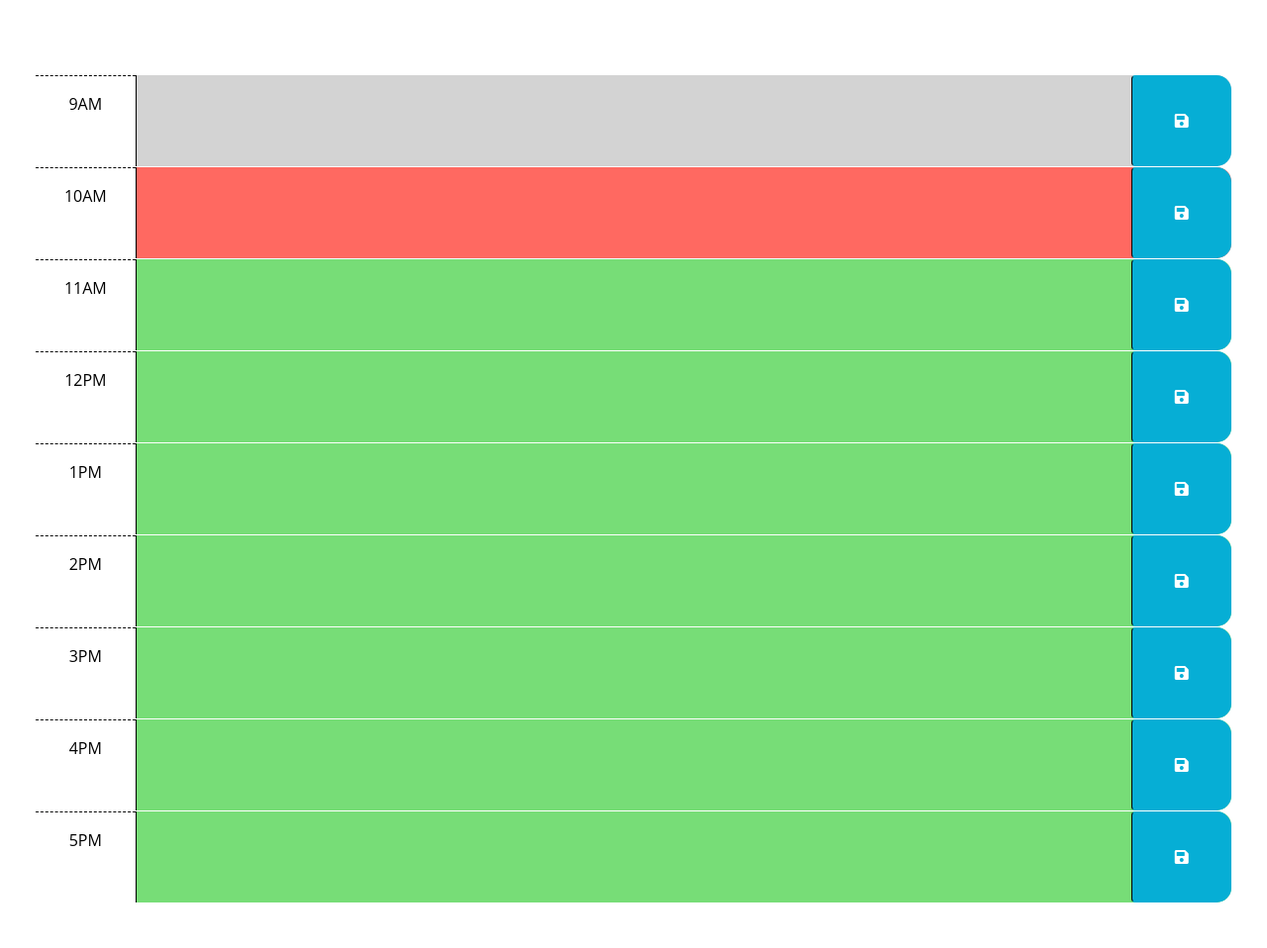
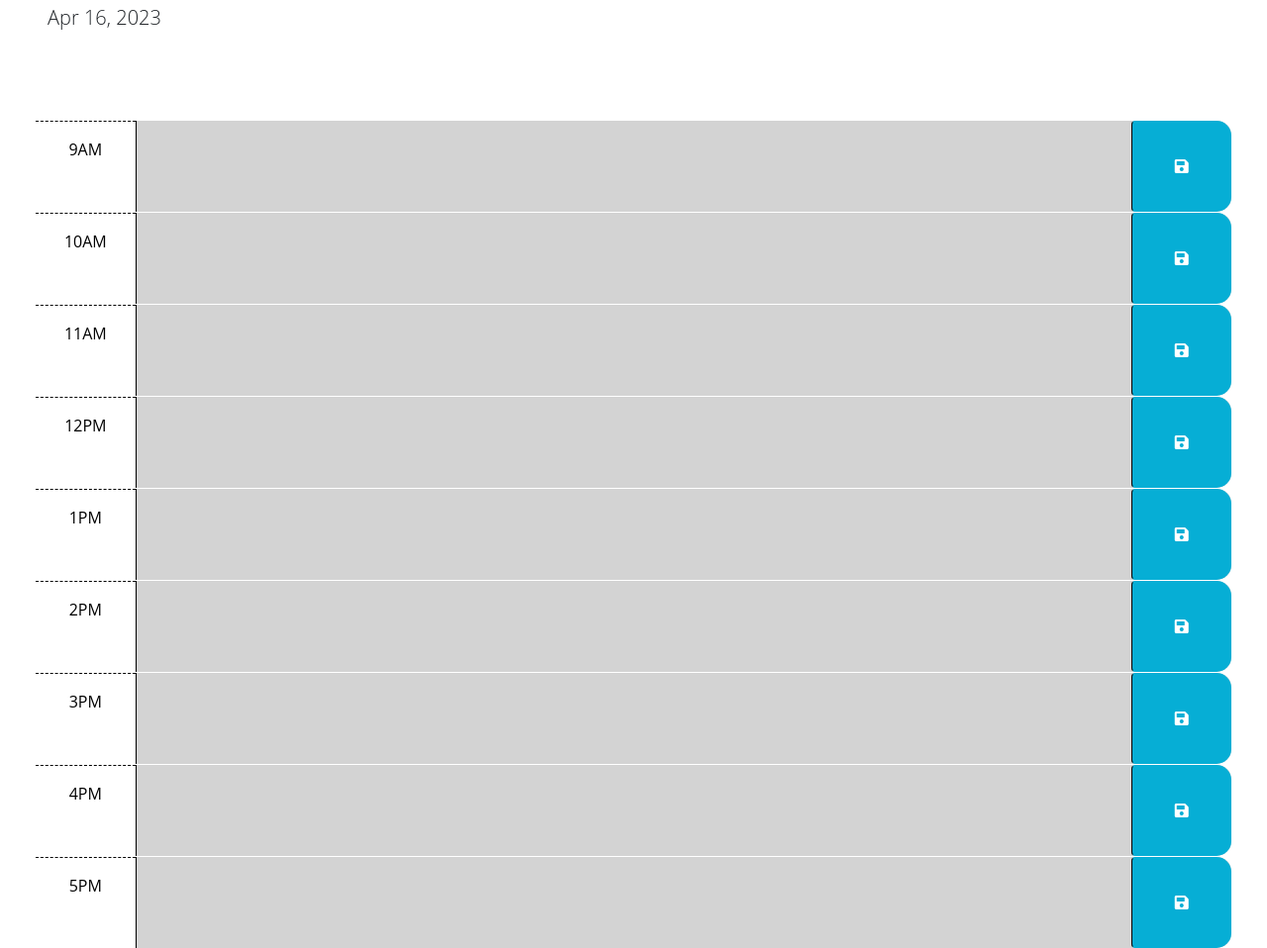
Before and after one commit to Jack-Mikal-Smith/Work-Day-Scheduler, a plain HTML site: page Develop/Index.html in a window 1280 px wide. Shown: the part 176-1134 px from the top of the page at 99% size. Before the commit the page ends 1088 px from the top, so only its background shows below. Drawn offline with nearby package versions, Linux system fonts and the light colour scheme.

Commit message:
Removed 'future', 'present', & 'past' classes from each hour row. Added function to update row hours with correct time-period class based on the current time (dayjs). Added event listner to all buttons located inside of the hour rows; on click, saves typed input of corresponding text-area along with the hour value (24:00 time code) and saves both to local storage. Added function to import values saved in local storage and puts them into the correct text-area. Added function to display the current date (dayjs) above the hour rows.

```diff
--- a/Develop/Index.html
+++ b/Develop/Index.html
@@ -42,7 +42,7 @@
         -->
 
       <!-- Example of a past time block. The "past" class adds a gray background color. -->
-      <div id="hour-9" class="row time-block past">
+      <div id="hour-9" class="row time-block">
         <div class="col-2 col-md-1 hour text-center py-3">9AM</div>
         <textarea class="col-8 col-md-10 description" rows="3"> </textarea>
         <button class="btn saveBtn col-2 col-md-1" aria-label="save">
@@ -51,7 +51,7 @@
       </div>
 
       <!-- Example of a present time block. The "present" class adds a red background color. -->
-      <div id="hour-10" class="row time-block present">
+      <div id="hour-10" class="row time-block">
         <div class="col-2 col-md-1 hour text-center py-3">10AM</div>
         <textarea class="col-8 col-md-10 description" rows="3"> </textarea>
         <button class="btn saveBtn col-2 col-md-1" aria-label="save">
@@ -60,7 +60,7 @@
       </div>
 
       <!-- Example of a future time block. The "future" class adds a green background color. -->
-      <div id="hour-11" class="row time-block future">
+      <div id="hour-11" class="row time-block">
         <div class="col-2 col-md-1 hour text-center py-3">11AM</div>
         <textarea class="col-8 col-md-10 description" rows="3"> </textarea>
         <button class="btn saveBtn col-2 col-md-1" aria-label="save">
@@ -69,7 +69,7 @@
       </div>
 
       <!-- Added row for 12:00 -->
-      <div id="hour-12" class="row time-block future">
+      <div id="hour-12" class="row time-block">
         <div class="col-2 col-md-1 hour text-center py-3">12PM</div>
         <textarea class="col-8 col-md-10 description" rows="3"> </textarea>
         <button class="btn saveBtn col-2 col-md-1" aria-label="save">
@@ -78,7 +78,7 @@
       </div>
 
       <!-- Added row for 13:00 -->
-      <div id="hour-12" class="row time-block future">
+      <div id="hour-13" class="row time-block">
         <div class="col-2 col-md-1 hour text-center py-3">1PM</div>
         <textarea class="col-8 col-md-10 description" rows="3"> </textarea>
         <button class="btn saveBtn col-2 col-md-1" aria-label="save">
@@ -87,7 +87,7 @@
       </div>
 
       <!-- Added row for 14:00 -->
-      <div id="hour-12" class="row time-block future">
+      <div id="hour-14" class="row time-block">
         <div class="col-2 col-md-1 hour text-center py-3">2PM</div>
         <textarea class="col-8 col-md-10 description" rows="3"> </textarea>
         <button class="btn saveBtn col-2 col-md-1" aria-label="save">
@@ -96,7 +96,7 @@
       </div>
 
         <!-- Added row for 15:00 -->
-      <div id="hour-12" class="row time-block future">
+      <div id="hour-15" class="row time-block">
         <div class="col-2 col-md-1 hour text-center py-3">3PM</div>
         <textarea class="col-8 col-md-10 description" rows="3"> </textarea>
         <button class="btn saveBtn col-2 col-md-1" aria-label="save">
@@ -105,7 +105,7 @@
       </div>
 
       <!-- Added row for 16:00 -->
-      <div id="hour-12" class="row time-block future">
+      <div id="hour-16" class="row time-block">
         <div class="col-2 col-md-1 hour text-center py-3">4PM</div>
         <textarea class="col-8 col-md-10 description" rows="3"> </textarea>
         <button class="btn saveBtn col-2 col-md-1" aria-label="save">
@@ -114,7 +114,7 @@
       </div>
 
       <!-- Added row for 17:00 -->
-      <div id="hour-12" class="row time-block future">
+      <div id="hour-17" class="row time-block">
         <div class="col-2 col-md-1 hour text-center py-3">5PM</div>
         <textarea class="col-8 col-md-10 description" rows="3"> </textarea>
         <button class="btn saveBtn col-2 col-md-1" aria-label="save">
--- a/Develop/script.js
+++ b/Develop/script.js
@@ -1,6 +1,7 @@
 // Wrap all code that interacts with the DOM in a call to jQuery to ensure that
 // the code isn't run until the browser has finished rendering all the elements
 // in the html.
+var rootElmnt = $('#root');
 
 // Grabbing the schedule container DOM and declaring it as a variable
 var scheduleElmnt = $('.container-fluid');
@@ -15,8 +16,12 @@ $(function () {
   // time-block containing the button that was clicked? How might the id be
   // useful when saving the description in local storage?
 
-scheduleElmnt.on('clicks', 'button', function() {
-    var savedBlock = $('.row time-block');
+scheduleElmnt.on('click', 'button', function() {
+    var savedBlock = $(this).parent().attr('id').split('-')[1];
+    console.log(savedBlock);
+    var task = $(this).siblings('.description').val();
+    window.localStorage.setItem(savedBlock, task);
+    console.log(task);
 } )
 
 
@@ -26,18 +31,31 @@ scheduleElmnt.on('clicks', 'button', function() {
   // past, present, and future classes? How can Day.js be used to get the
   // current hour in 24-hour time?
 
-
+  $('.time-block').each(function(){
+    var currentHour = dayjs().hour();
+    var blockHour = parseInt($(this).attr('id').split('-')[1]);
+    if (currentHour < blockHour) {
+      $(this).addClass('future')
+    } else if (currentHour === blockHour) {
+      $(this).addClass('present');
+    } else {
+      $(this).addClass('past');
+    }
+  })
 
 
   // TODO: Add code to get any user input that was saved in localStorage and set
   // the values of the corresponding textarea elements. HINT: How can the id
   // attribute of each time-block be used to do this?
 
+  for (i=9; i<18; i++) {
+    $('#hour-' + i + ' .description').val(localStorage.getItem(i));
+  }
 
 
 
   // TODO: Add code to display the current date in the header of the page.
 
-
+  $('#currentDay').text(dayjs().format('MMM DD, YYYY'))
 
 });
```
